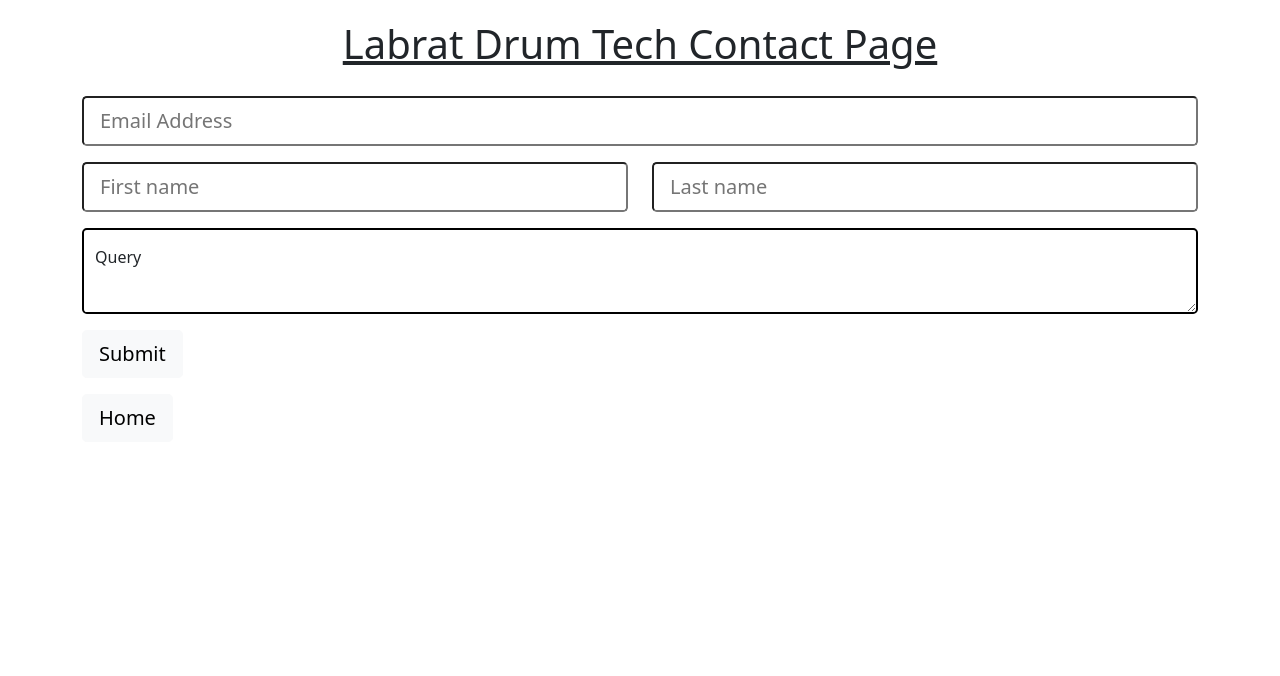
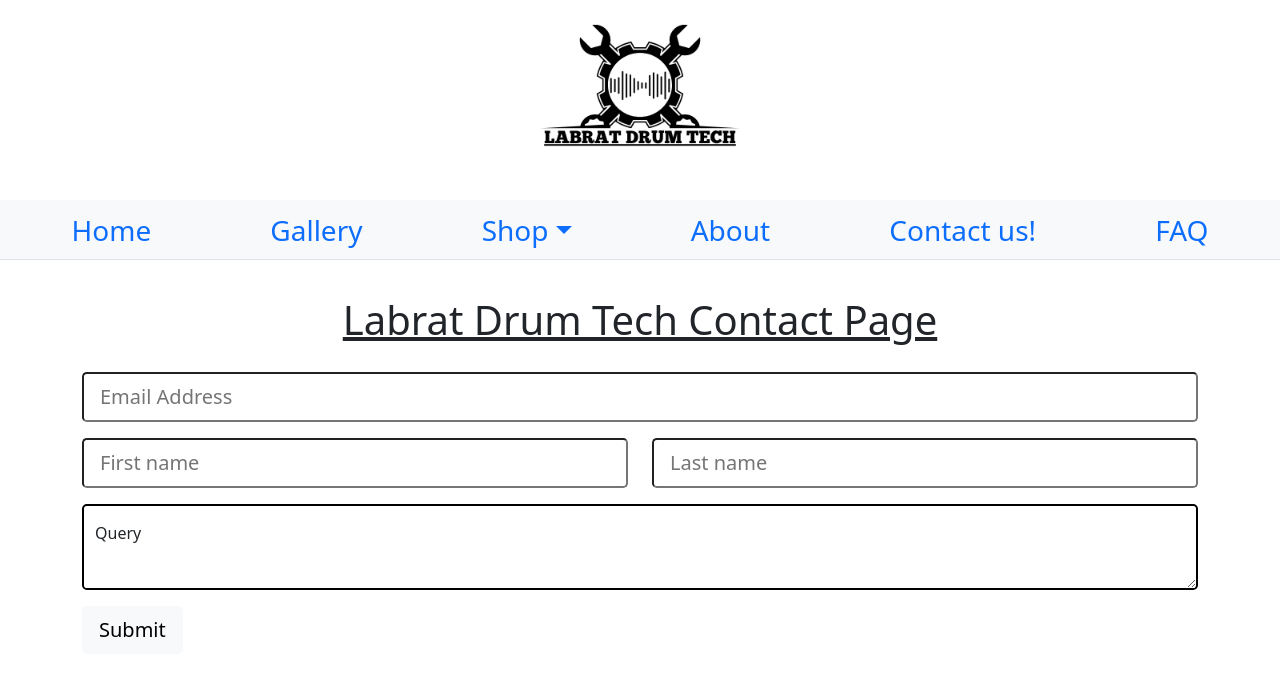
Before and after one commit to Labrat81/drum-wraps, a plain HTML site: page contact-page.html in a window 1280 px wide. Drawn offline with nearby package versions, Linux system fonts and the light colour scheme.

Commit message:
add index navbar to contact page and remove prior home button

```diff
--- a/contact-page.html
+++ b/contact-page.html
@@ -9,6 +9,40 @@
     <title>Contact Page</title>
 </head>
 <body>
+
+    <div class="text-center">
+        <img src="/drum-wraps/assets/Black Autoparts In Gear, Auto Piston, Spark Plug And Wrench, Logo Design_20240921_171337_0000.jpg" class="labrat-logo" alt="Labrat Drum Tech logo of a gear with crossed spanners">
+    </div>
+
+    <ul class="nav nav-tabs navbar-light bg-light mb-3">
+        <div class="container-fluid d-flex justify-content-sm-around">
+            <li class="nav-item">
+                <a class="nav-link fs-3" aria-current="page" href="index.html">Home</a>
+            </li>
+            <li class="nav-item">
+                <a class="nav-link fs-3" aria-current="page" href="gallery.html">Gallery</a>
+            </li>
+
+            <li class="nav-item dropdown">
+                <a class="nav-link dropdown-toggle fs-3" data-bs-toggle="dropdown" href="#" role="button" aria-expanded="true">Shop</a>
+                <ul class="dropdown-menu">
+                    <li><a class="dropdown-item fs-3" href="/drum-wraps/wood-page.html">Wood</a></li>
+                    <li><a class="dropdown-item fs-3" href="/drum-wraps/pearl-page.html">Pearl</a></li>
+                    <li><a class="dropdown-item fs-3" href="/drum-wraps/sparkle-page.html">Sparkle</a></li>
+                </ul>
+            </li>
+        <li class="nav-item">
+          <a class="nav-link fs-3" href="about-page.html">About</a>
+        </li>
+        <li class="nav-item">
+            <a class="nav-link fs-3" href="contact-page.html">Contact us!</a>
+        </li>
+        <li class="nav-item">
+            <a class="nav-link fs-3" href="faq.html">FAQ</a>
+        </li>
+    </div>
+</ul>
+
     <h1 class="contact-page">Labrat Drum Tech Contact Page</h1>
 
 <div class="container">
@@ -35,9 +69,6 @@
             <div class="col">
                 <button class="btn btn-light btn-lg mb-3" type="submit" value="Submit">Submit</button>
             </div>
-            <div>
-                <a href="index.html" class="btn btn-light btn-lg mb-3">Home</a>
-            </div>
         </form>
     </div>
 </div>
```
